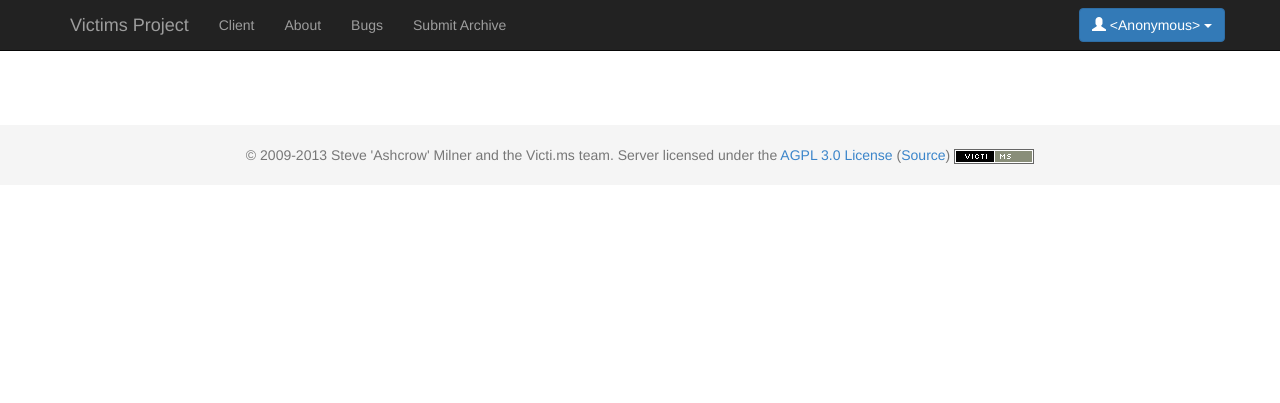
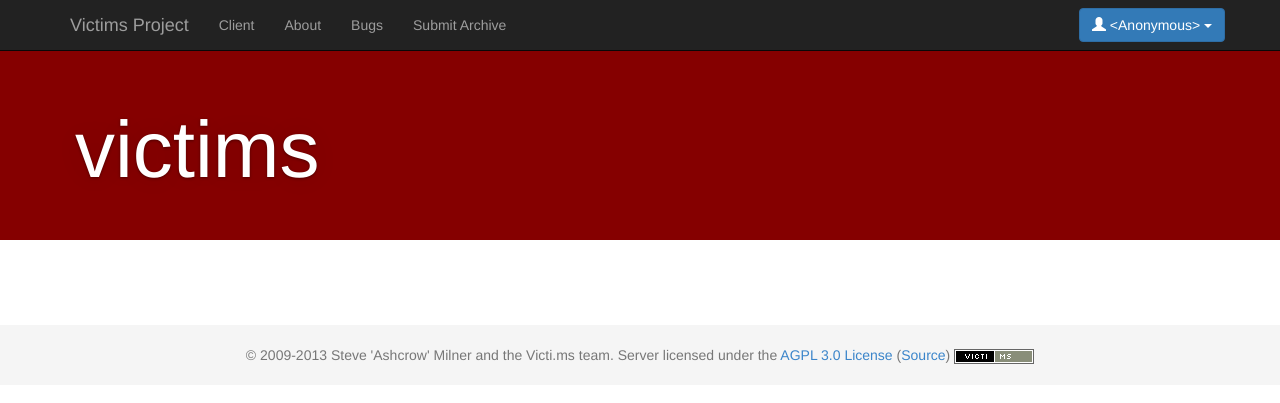
Before and after one commit to victims/victims-web, a Flask app: template src/victims_web/blueprints/ui/templates/index.html in a window 1280 px wide. Shown: the top 403 px of the page. Run offline with Flask 2, Linux system fonts and the light colour scheme; the template is opened without the code that fills it, so the values that code supplies are empty; parts of the project's set-up code (start-up, migrations or seed data) failed here and were passed over; some libraries are stand-ins or nearby versions.

Commit message:
Add hero-unit to index

```diff
--- a/src/victims_web/blueprints/ui/templates/index.html
+++ b/src/victims_web/blueprints/ui/templates/index.html
@@ -1,4 +1,15 @@
 {% extends "base.html" %}
+
+{% block precontainer %}
+<div class="hero-unit">
+    <div class="container">
+        <div class="row-fluid">
+            <h1 style="font-size:80px; line-height:100px;">victims</h1>
+            <!--p class="lead"></p-->
+        </div>
+    </div>
+</div>
+{% endblock %}
 
 {% block content %}
 <div class="row">
```
